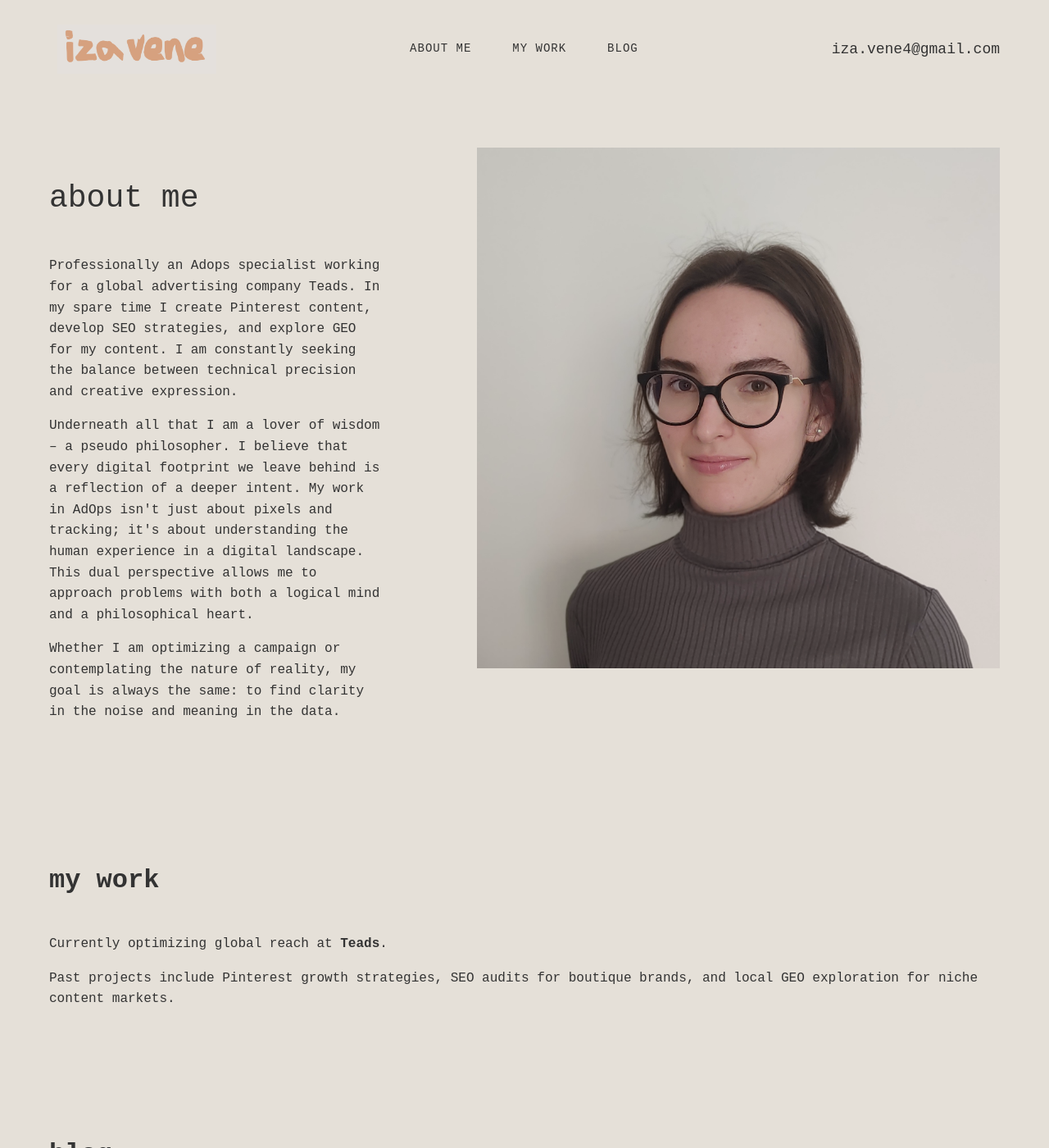
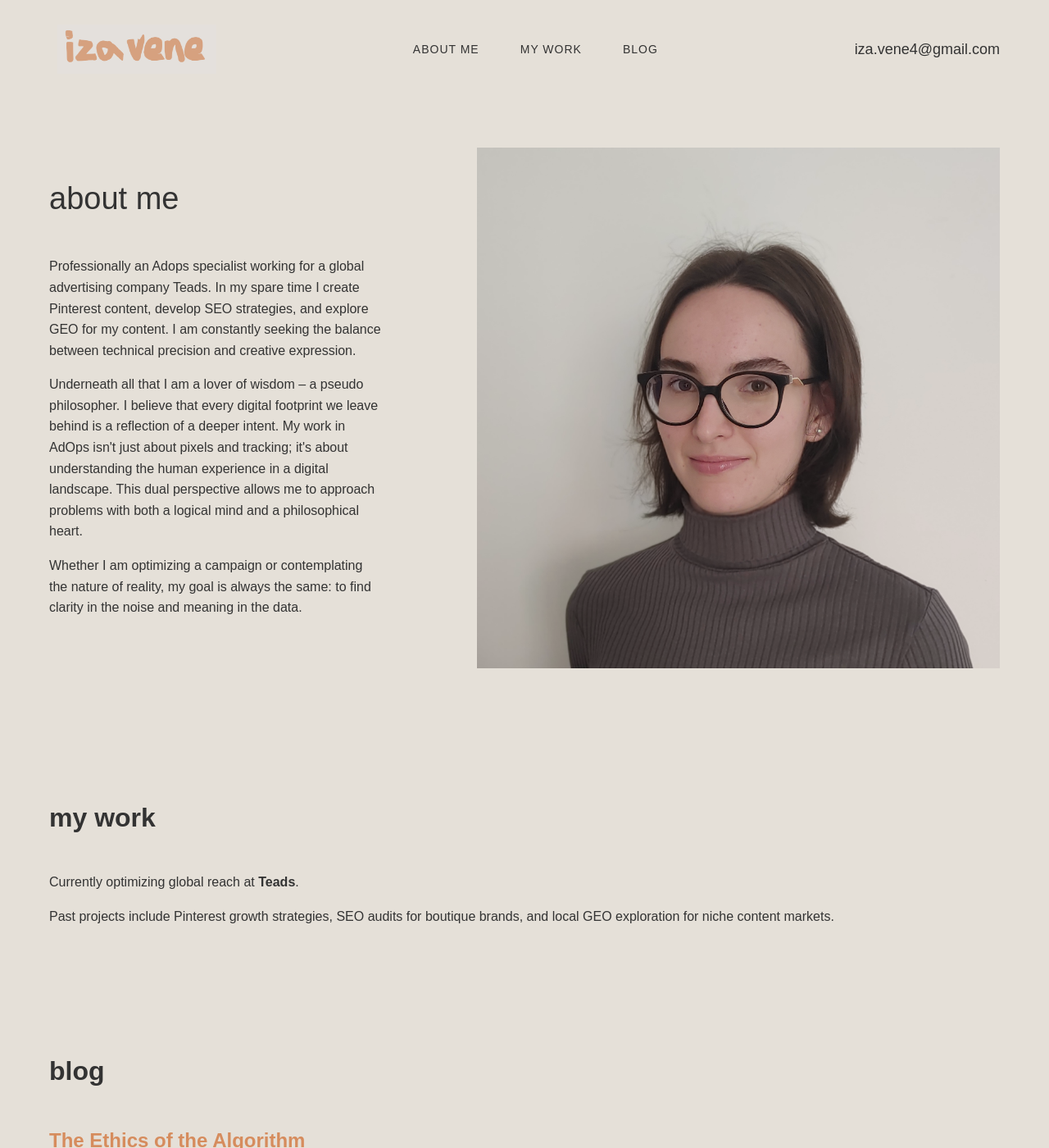
Before and after one commit to vendi525/vendi525.github.io, a Jekyll site: the page built from index.html, in a window 1280 px wide and 1400 px high. Shown: the whole window at 82% size. Built offline with Jekyll 4.4.1, drawn with Linux system fonts in a browser that asks for light colours; some web fonts are replaced.

Commit message:
Change font family to 'Elms Sans' and update weight
Updated font family and weight in body styles.

```diff
--- a/assets/css/style.css
+++ b/assets/css/style.css
@@ -1,9 +1,8 @@
 body {
-  font-family: "Google Sans Code", monospace;
+  font-family: "Elms Sans", sans-serif;
   font-optical-sizing: auto;
-  font-weight: 400; /* Standard weight, or 500 for slightly thicker */
+  font-weight: <weight>;
   font-style: normal;
-  font-variation-settings: "MONO" 1;
 
   /* Your existing styles */
   background-color: #e5e0d8;
```
